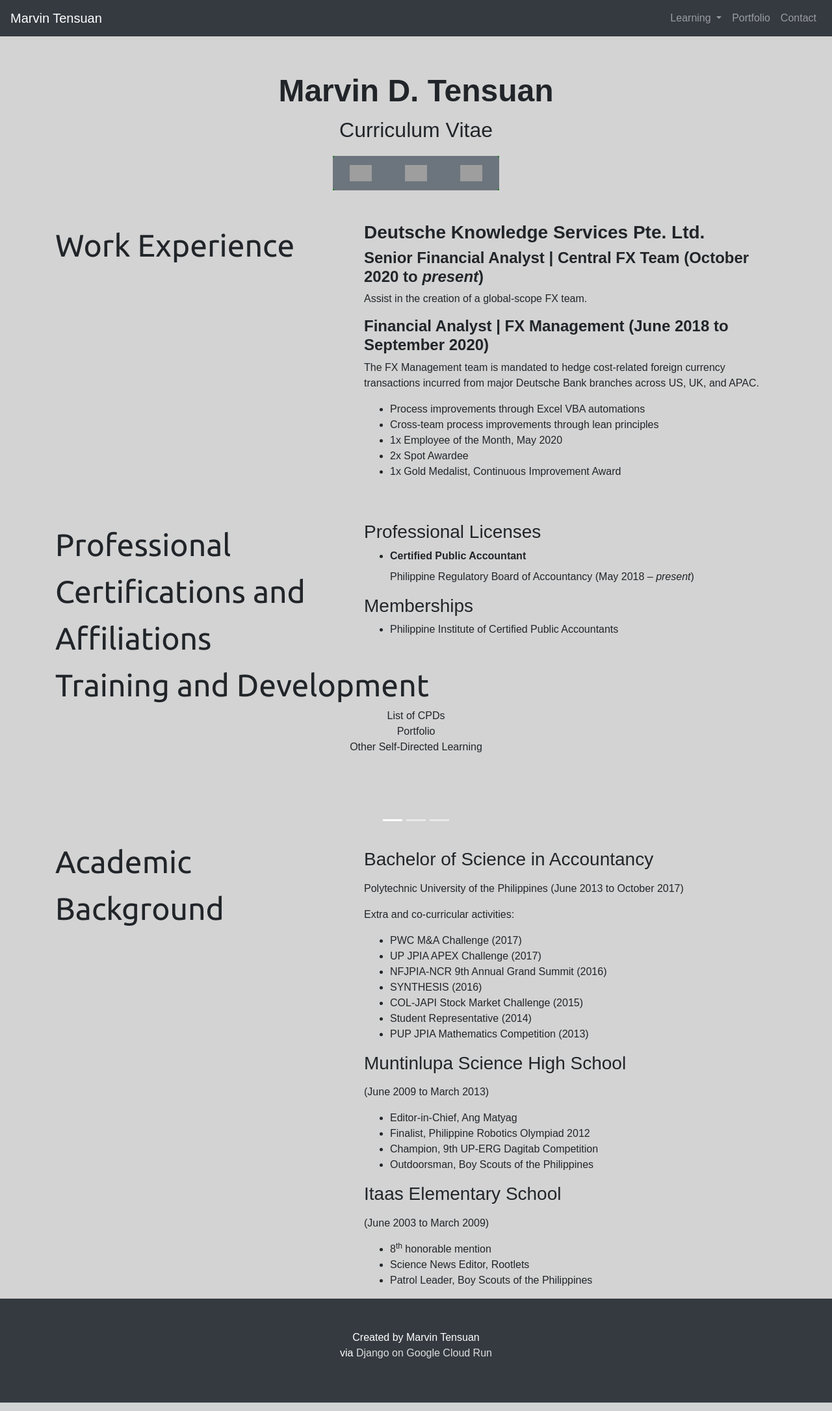
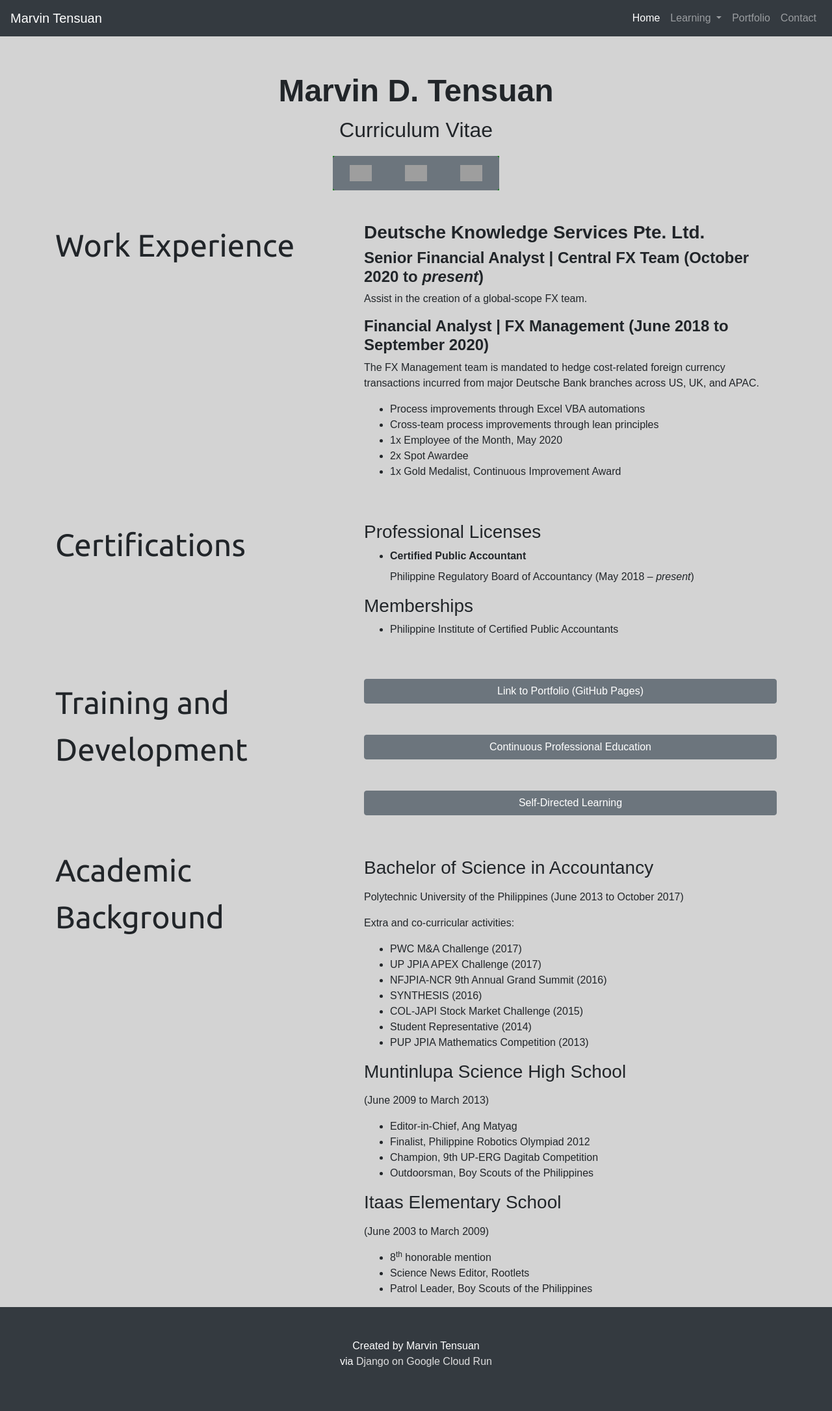
Before and after one commit to marvintensuan/cv-django, a Django app: page / in a window 1280 px wide. Shown: the whole page at 65% size. Run offline with Django 3.2, Linux system fonts and the light colour scheme; parts of the project's set-up code (start-up, migrations or seed data) failed here and were passed over; some libraries are stand-ins or nearby versions; grey boxes are pictures that could not be loaded.

Commit message:
QoL changes relating to Bootsrap update.

```diff
--- a/marvintensuan/mt_backend/templates/base.html
+++ b/marvintensuan/mt_backend/templates/base.html
@@ -37,6 +37,9 @@
 
             <div class="collapse navbar-collapse" id="navbarSupportedContent">
               <ul class="navbar-nav ml-auto">
+				<li class="nav-item">
+                    <a class="nav-link" href="https://www.marvintensuan.com">Home</a>
+                </li>
                 <li class="nav-item dropdown">
                   <a class="nav-link dropdown-toggle" href="#" id="navbarDropdown" role="button" data-toggle="dropdown" aria-haspopup="true" aria-expanded="false">
                     Learning
@@ -53,7 +56,7 @@
                 </li>
                 <li class="nav-item">
                     <a class="nav-link" href="#">Contact</a>
-                  </li>
+                </li>
               </ul>
             </div>
         </nav>
--- a/marvintensuan/mt_backend/templates/index.html
+++ b/marvintensuan/mt_backend/templates/index.html
@@ -1,5 +1,9 @@
 {% extends 'base.html' %}
 {% block content %}
+	<script>
+		$(".nav-link").eq(0).addClass("active")
+	</script>
+
 	<!--- Title and Social Media Links -->
 	<div class="container" style="text-align: center;">
 		<p style="font-size: 3em; font-weight: bold; margin: 1em auto auto auto;">Marvin D. Tensuan</p>
@@ -49,8 +53,8 @@
 
 	<!--- Professional Certifications-->
 	<div class="container mt-5">
-		<section class="row">
-			<div class="col-md-5 contents-label"> Professional Certifications and Affiliations</div>
+		<section class="row mb-5">
+			<div class="col-md-5 contents-label"> Certifications</div>
 			<div class="col-md-7">
 				<!---Licenses-->
 				<h3>Professional Licenses</h3>
@@ -74,45 +78,29 @@
 	</section>
 	<!--- Training and Development-->
 	<div class="container">
-		<section>
-			<div class="contents-label">Training and Development</div>
+		<section class="row">
+			<div class="col-md-5 contents-label">Training and Development</div>
+			<div class="col-md-7">
+				<a href="https://marvintensuan.github.io">
+					<button type="button" class="btn btn-secondary btn-block text-decoration-none mb-5">
+						Link to Portfolio (GitHub Pages)
+					</button>
+				</a>
+				<a href="https://www.marvintensuan.com/list_of_cpds">
+					<button type="button" class="btn btn-secondary btn-block text-decoration-none mb-5">
+						Continuous Professional Education
+					</button>
+				</a>
+				<a href="https://www.marvintensuan.com/list_of_cpds">
+					<button type="button" class="btn btn-secondary btn-block text-decoration-none mb-5">
+						Self-Directed Learning
+					</button>
+				</a>
+
+			</div>
 		</section>
 		<section>
-			<div id="myCarousel" class="carousel slide" data-ride="carousel"
-				style="height: 200px; width: 60%;
-				 margin: auto;">
-				<!-- Indicators -->
-				<ol class="carousel-indicators">
-					<li data-target="#myCarousel" data-slide-to="0" class="active"></li>
-					<li data-target="#myCarousel" data-slide-to="1"></li>
-					<li data-target="#myCarousel" data-slide-to="2"></li>
-				</ol>
 
-				<!-- Wrapper for slides -->
-				<div class="carousel-inner">
-					<div class="item active" style="text-align: center; margin: auto">
-						List of CPDs
-					</div>
-
-					<div class="item" style="text-align: center;">
-						Portfolio
-					</div>
-
-					<div class="item" style="text-align: center;">
-						Other Self-Directed Learning
-					</div>
-				</div>
-
-				<!-- Left and right controls -->
-				<a class="left carousel-control" href="#myCarousel" data-slide="prev">
-					<span class="glyphicon glyphicon-chevron-left"></span>
-					<span class="sr-only">Previous</span>
-				</a>
-				<a class="right carousel-control" href="#myCarousel" data-slide="next">
-					<span class="glyphicon glyphicon-chevron-right"></span>
-					<span class="sr-only">Next</span>
-				</a>
-				</div>
 		</section>
 	</div>
 
--- a/marvintensuan/mt_backend/templates/list_of_cpds.html
+++ b/marvintensuan/mt_backend/templates/list_of_cpds.html
@@ -1,10 +1,14 @@
 {% extends 'base.html' %}
 {% block content %}
+    <script>
+		$(".nav-link").eq(1).addClass("active")
+	</script>
 
     <section class="jumbotron" style="background-color: #d3d3d3;">
         <div class="container">
             <h1>Continuing Professional Development</h1>
-        <p>The mark of a true professional is in their struggle to get CPD units.</p>
+        <p>Professional Competence is one of the fundamental principles of ethics in the accounting profession.
+        I take it onto myself to attain and maintain the level of competence expected off of me.</p>
         </div>
     </section>
 
```
Also changed, not shown: marvintensuan/mt_backend/templates/self_directed_learning.html (+6 -1 lines).
